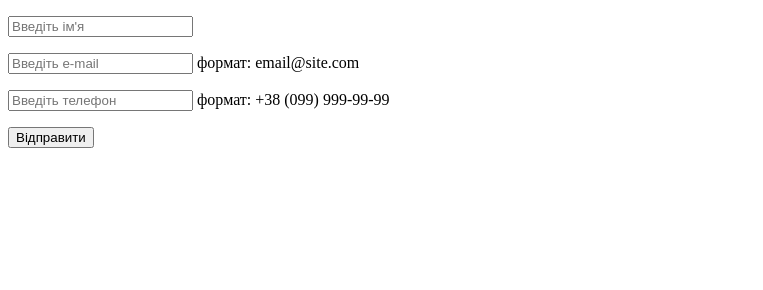
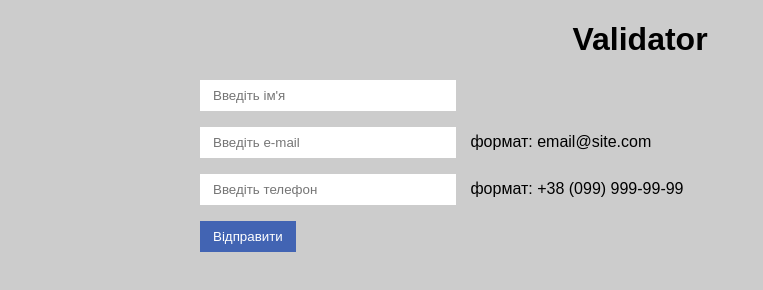
Before and after one commit to andriuhakrava/js-8-regexp, a plain HTML site: page index.html in a window 1280 px wide. Shown: the whole page, without its empty margins (0-763 px from the left). Drawn offline with Linux system fonts and the light colour scheme.

Commit message:
optimaze js

```diff
--- /dev/null
+++ b/css/styles.css
@@ -0,0 +1,40 @@
+body {
+	background: #ccc;
+	font-family: Arial, sans-serif;
+}
+
+input {
+	width: 230px;
+	padding: 8px 13px;
+	margin-right: 10px;
+	border: none;
+	border-radius: 3px solid #eee;
+	outline: none;
+}
+
+button {
+	padding: 8px 13px;
+	background: #4264B3;
+	color: #fff;
+	cursor: pointer;
+	border: none;
+	outline: none;
+}
+
+h1 {
+	text-align: center;
+}
+
+.container {
+	max-width: 880px;
+	margin: 0 auto;
+}
+
+.success {
+	background: #fbfec4;
+	border: 2px solid #377e22;
+}
+
+.error {
+	border: 2px solid #eb3323;
+}
--- a/index.html
+++ b/index.html
@@ -3,26 +3,30 @@
 <head>
 	<meta charset="UTF-8">
 	<title>Validation</title>
+	<link rel="stylesheet" href="css/styles.css">
 </head>
 <body>
-	<form id="form1">
+	<div class="container">
+		<h1>Validator</h1>
+		<form id="formValid">
 		  <p>
 		  	<label>
-	  		<input id="fname" name="name" placeholder="Введіть ім'я">
+		  		<input id="fname" name="name" class="form-field" placeholder="Введіть ім'я">
 		  	</label>
 		  </p>
 		  <p>
 		  	<label>
-	  		<input id="fmail" name="email" placeholder="Введіть e-mail"> формат: email@site.com
+		  		<input id="fmail" name="email" class="form-field" placeholder="Введіть e-mail"> формат: email@site.com
 		  	</label>
 		  </p>
 		  <p>
 		  	<label>
-	  		<input id="ftel" name="phone" placeholder="Введіть телефон"> формат: +38 (099) 999-99-99
+		  		<input id="ftel" name="phone" class="form-field" placeholder="Введіть телефон"> формат: +38 (099) 999-99-99
 		  	</label>
 		  </p>
-	  <p><input id="btn" type="submit" value="Відправити"></p>
+		  <p><button id="btn" type="submit">Відправити</button></p>
 		</form>
-	<script src="script.js"></script>
+	</div>
+	<script src="optimal.js"></script>
 </body>
 </html>
--- a/script.js
+++ /dev/null
@@ -1,33 +0,0 @@
-// 2. Створіть проект validator з формою вводу даних
-
-let regexp = /^[a-zA-Z_][a-zA-Z_0-9]+$/;
-let btn = document.getElementById('btn');
-
-btn.addEventListener('click', function(event){
-	event.preventDefault();
-	let namefield = document.getElementById('fname').value;
-
-	if (regexp.test(namefield)){
-		console.log('Good!');
-	}
-});
-
-/* 3. Напишіть функцію валідації імені, ім'я повинно складатися лише з латинських літер,
-			без пробілів, перша літера велика. */
-
-// 	function validName(s){
-// 	  var err = 'Невірний формат імені!\nФормат: латинські літери, перша - велика.';
-// 		 alert(err);
-// 	  return true або false;
-// }
-
-/* 4. Напишіть функцію валідації e-mail.
-		Логін повинен складатися з латинських символів, символів мінус, підкреслювання та крапка.
-		Домен повинен складатися лише з латинських символів.
-		Доменна зона може складатися з 2-5 латинських символів.
-		Регістр не має значення. */
-
-/* 5. Напишіть функцію валідації телефона. Пробіли, дужки, мінуси, можуть бути відсутні.
-	 +380 - обов'язкові цифри, приймаються телефони лише України, 12 цифр. */
-
-// 6. Створіть валідатор форми, напишіть алгоритм валідатора та створіть код по алгоритму:
```
Also changed, not shown: js/optimal.js (added, +39 -0 lines), regexp-online-service.js (renamed from regexp-online.js). Lines whose indentation alone changed are shown as unchanged.
